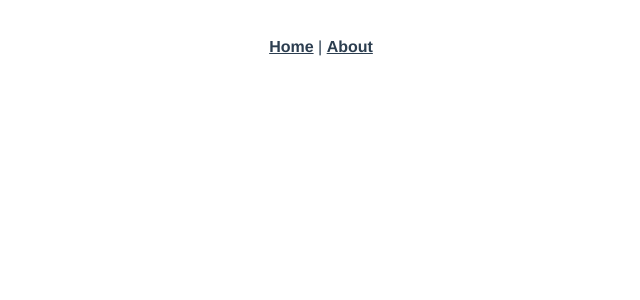
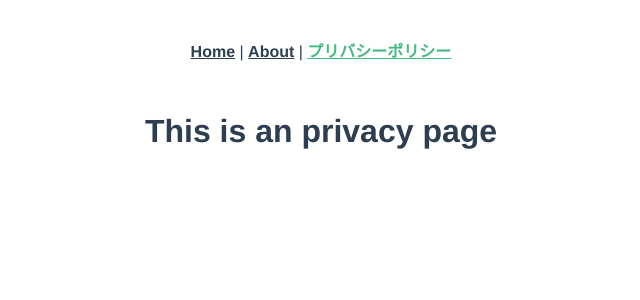
Before and after one commit to skfm/vue-practice, a Vue app: page /privacy in a window 1280 px wide. Shown: the top 300 px of the page, without its empty margins (319-959 px from the left). Built offline with nearby package versions, Linux system fonts and the light colour scheme.

Commit message:
ルーティングの基本の追加方法について

```diff
--- a/src/App.vue
+++ b/src/App.vue
@@ -2,7 +2,8 @@
   <div id="app">
     <div id="nav">
       <router-link to="/">Home</router-link> |
-      <router-link to="/about">About</router-link>
+      <router-link to="/about">About</router-link> |
+      <router-link to="/privacy">プリバシーポリシー</router-link>
     </div>
     <router-view/>
   </div>
--- a/src/router/index.js
+++ b/src/router/index.js
@@ -1,6 +1,7 @@
 import Vue from 'vue'
 import VueRouter from 'vue-router'
 import Home from '../views/Home.vue'
+import Privacy from '../views/Privacy.vue'
 
 Vue.use(VueRouter)
 
@@ -17,6 +18,11 @@ Vue.use(VueRouter)
     // this generates a separate chunk (about.[hash].js) for this route
     // which is lazy-loaded when the route is visited.
     component: () => import(/* webpackChunkName: "about" */ '../views/About.vue')
+  },
+  {
+    path: '/privacy',
+    name: 'privacy',
+    component: Privacy
   }
 ]
 
--- /dev/null
+++ b/src/views/Privacy.vue
@@ -0,0 +1,5 @@
+<template>
+  <div class="privacy">
+    <h1>This is an privacy page</h1>
+  </div>
+</template>
```
